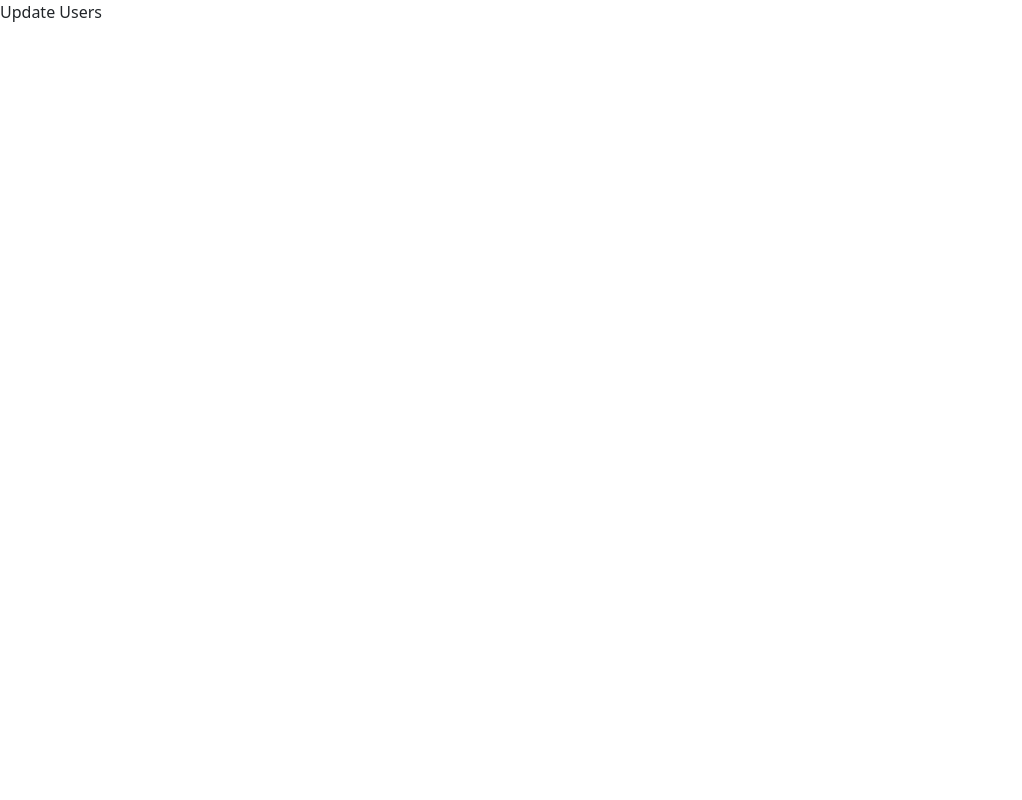
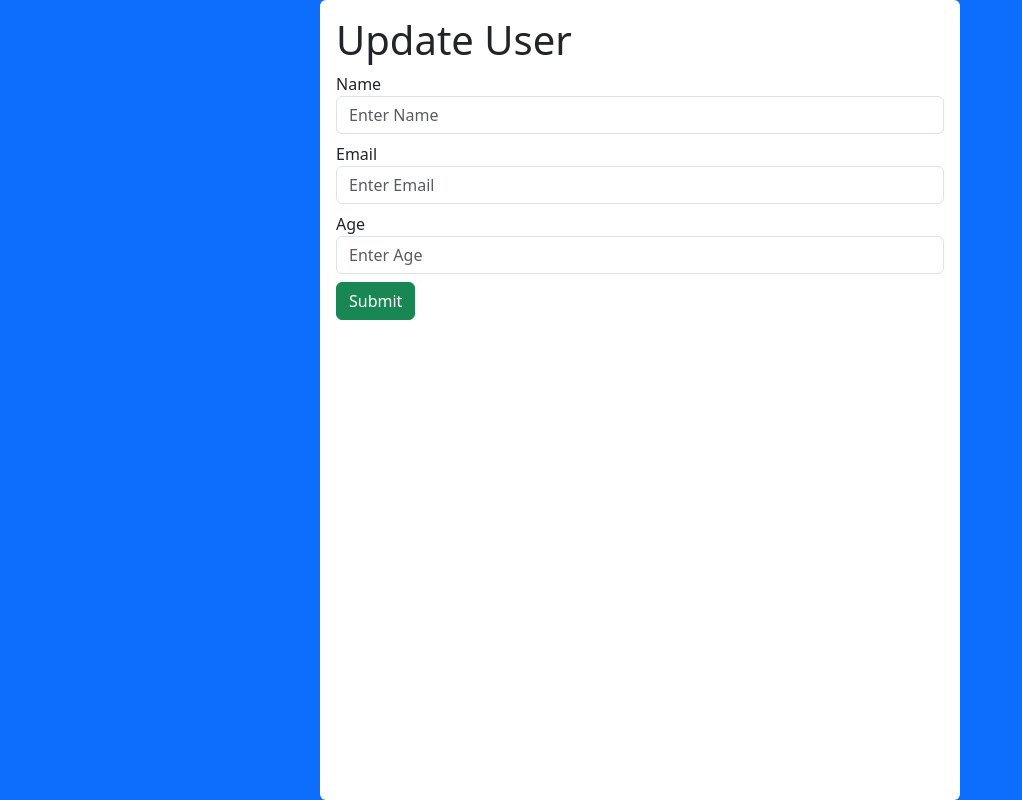
Before and after one commit to anasyakubu/mern-crud, a React (Vite) app in the folder client/: page /update in a window 1280 px wide. Shown: the whole page, without its empty margins (0-1022 px from the left). Built offline with nearby package versions, Linux system fonts and the light colour scheme.

Commit message:
client design done

```diff
--- a/client/src/CreateUsers.jsx
+++ b/client/src/CreateUsers.jsx
@@ -1,5 +1,38 @@
 const CreateUsers = () => {
-  return <div>Create Users</div>;
+  return (
+    <div className="d-flex vh-100 bg-primary justify-content-center align-item-center">
+      <div className="w-50 bg-white rounded p-3">
+        <form>
+          <h1>Add User</h1>
+          <div className="mb-2">
+            <label htmlFor="">Name</label>
+            <input
+              type="text"
+              className="form-control"
+              placeholder="Enter Name"
+            />
+          </div>
+          <div className="mb-2">
+            <label htmlFor="">Email</label>
+            <input
+              type="text"
+              className="form-control"
+              placeholder="Enter Email"
+            />
+          </div>
+          <div className="mb-2">
+            <label htmlFor="">Age</label>
+            <input
+              type="text"
+              className="form-control"
+              placeholder="Enter Age"
+            />
+          </div>
+          <button className="btn btn-success">Submit</button>
+        </form>
+      </div>
+    </div>
+  );
 };
 
 export default CreateUsers;
--- a/client/src/UpdateUsers.jsx
+++ b/client/src/UpdateUsers.jsx
@@ -1,5 +1,38 @@
 const UpdateUsers = () => {
-  return <div>Update Users</div>;
+  return (
+    <div className="d-flex vh-100 bg-primary justify-content-center align-item-center">
+      <div className="w-50 bg-white rounded p-3">
+        <form>
+          <h1>Update User</h1>
+          <div className="mb-2">
+            <label htmlFor="">Name</label>
+            <input
+              type="text"
+              className="form-control"
+              placeholder="Enter Name"
+            />
+          </div>
+          <div className="mb-2">
+            <label htmlFor="">Email</label>
+            <input
+              type="text"
+              className="form-control"
+              placeholder="Enter Email"
+            />
+          </div>
+          <div className="mb-2">
+            <label htmlFor="">Age</label>
+            <input
+              type="text"
+              className="form-control"
+              placeholder="Enter Age"
+            />
+          </div>
+          <button className="btn btn-success">Submit</button>
+        </form>
+      </div>
+    </div>
+  );
 };
 
 export default UpdateUsers;
--- a/client/src/Users.jsx
+++ b/client/src/Users.jsx
@@ -1,7 +1,51 @@
+import { useState } from "react";
+import { Link } from "react-router-dom";
 const Users = () => {
+  const [users, setUsers] = useState([
+    {
+      Name: "Anas Yakubu",
+      Email: "yakubuanas04@gmail.com",
+      Age: 20,
+    },
+    {
+      Name: "Abbas Yakubu",
+      Email: "yakubuabbas04@gmail.com",
+      Age: 20,
+    },
+  ]);
+
   return (
     <div className="d-flex vh-100 bg-primary justify-content-center align-item-center">
-      <div className="w-50 bg-white rounded p-3"></div>
+      <div className="w-50 bg-white rounded p-3">
+        <Link to="/create" className="btn btn-success">
+          Add (+)
+        </Link>
+        <table className="table mt-5">
+          <thead>
+            <th>Name</th>
+            <th>Email</th>
+            <th>Age</th>
+            <th>Action</th>
+          </thead>
+          <tbody>
+            {users.map((user) => {
+              return (
+                <tr key={user.Email}>
+                  <td>{user.Name}</td>
+                  <td>{user.Email}</td>
+                  <td>{user.Age}</td>
+                  <td>
+                    <Link to="/update" className="btn btn-success">
+                      Edit
+                    </Link>
+                    <button className="btn btn-danger">Delete</button>
+                  </td>
+                </tr>
+              );
+            })}
+          </tbody>
+        </table>
+      </div>
     </div>
   );
 };
```
